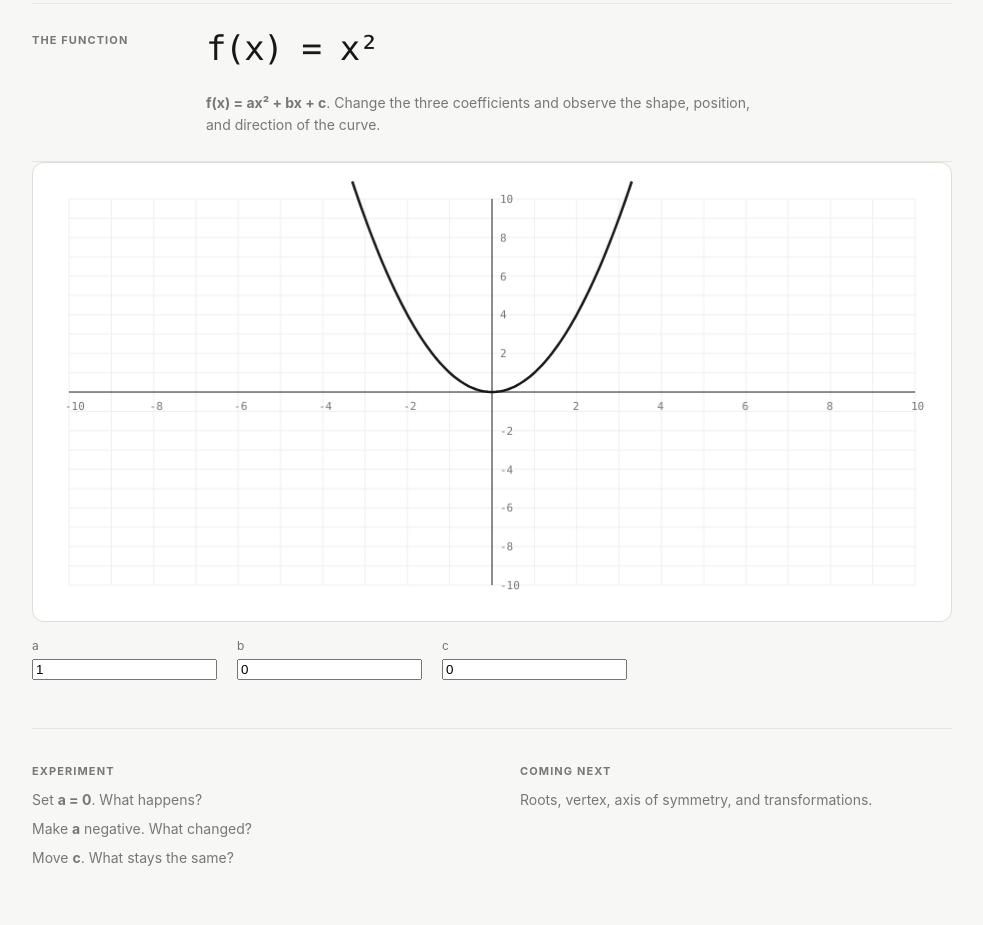
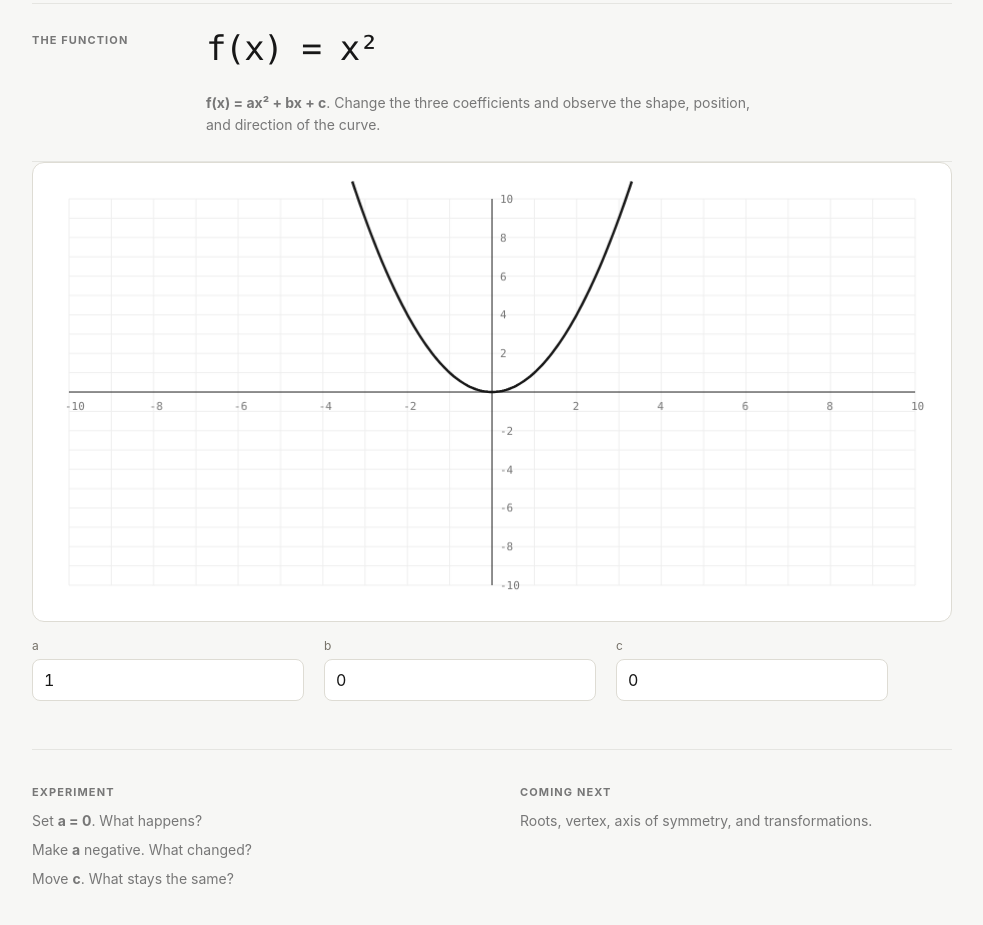
Before and after one commit to zhravan/math-no-thx, a plain HTML site: page functions/index.html in a window 1280 px wide. Shown: the part 331-1256 px from the top of the page, without its empty margins (148-1131 px from the left). Drawn offline with Linux system fonts and the light colour scheme.

Commit message:
style number inputs

```diff
--- a/viz/viz.css
+++ b/viz/viz.css
@@ -53,8 +53,21 @@
   font-size: 12px;
 }
 
-.viz-control input[type="range"] {
+.viz-control input[type="number"] {
   width: 100%;
+  min-height: 42px;
+  padding: 0 11px;
+  border: 1px solid var(--viz-line);
+  border-radius: 8px;
+  background: var(--viz-panel);
+  color: var(--viz-text);
+  font: inherit;
+  font-variant-numeric: tabular-nums;
+}
+
+.viz-control input[type="number"]:focus {
+  outline: 2px solid var(--viz-text);
+  outline-offset: 2px;
 }
 
 .viz-value {
```
